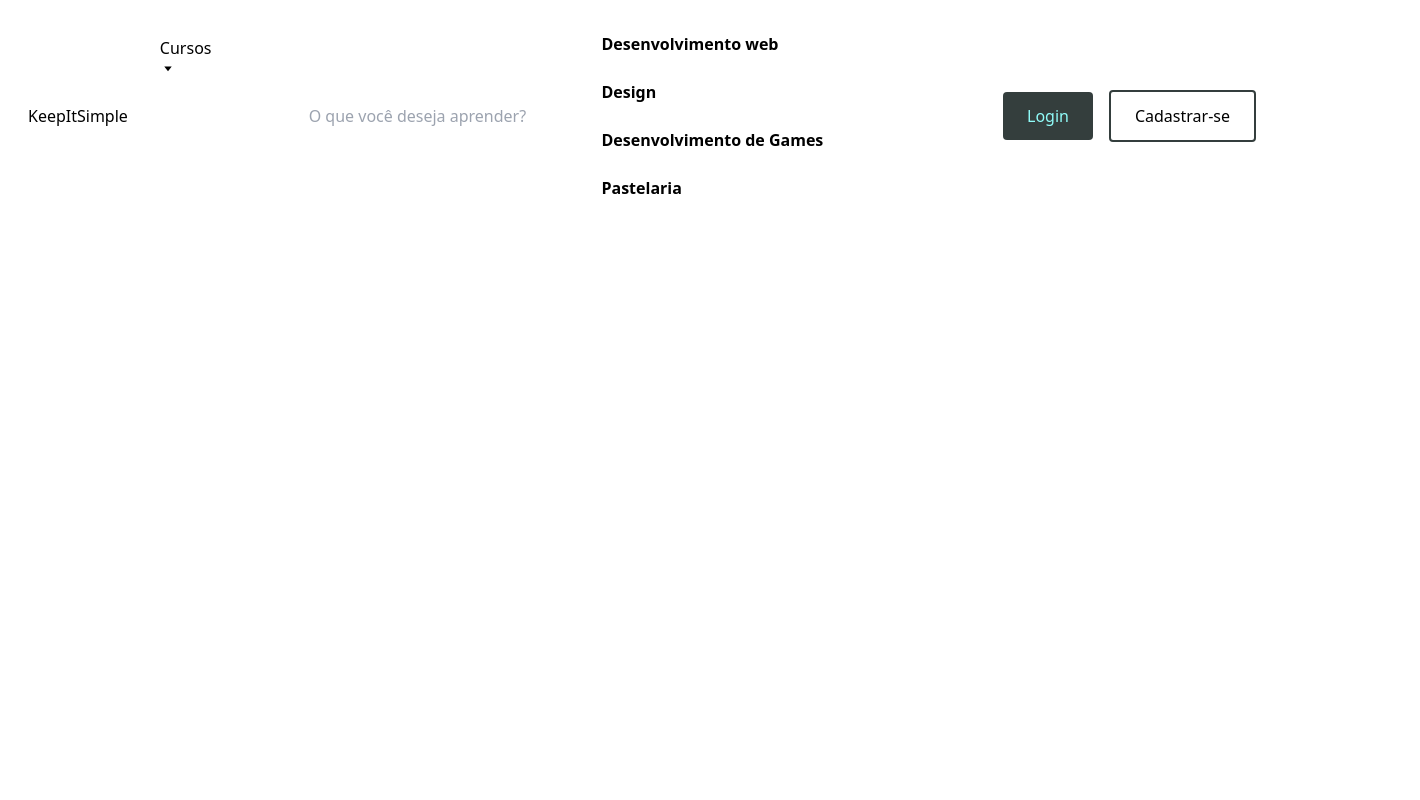
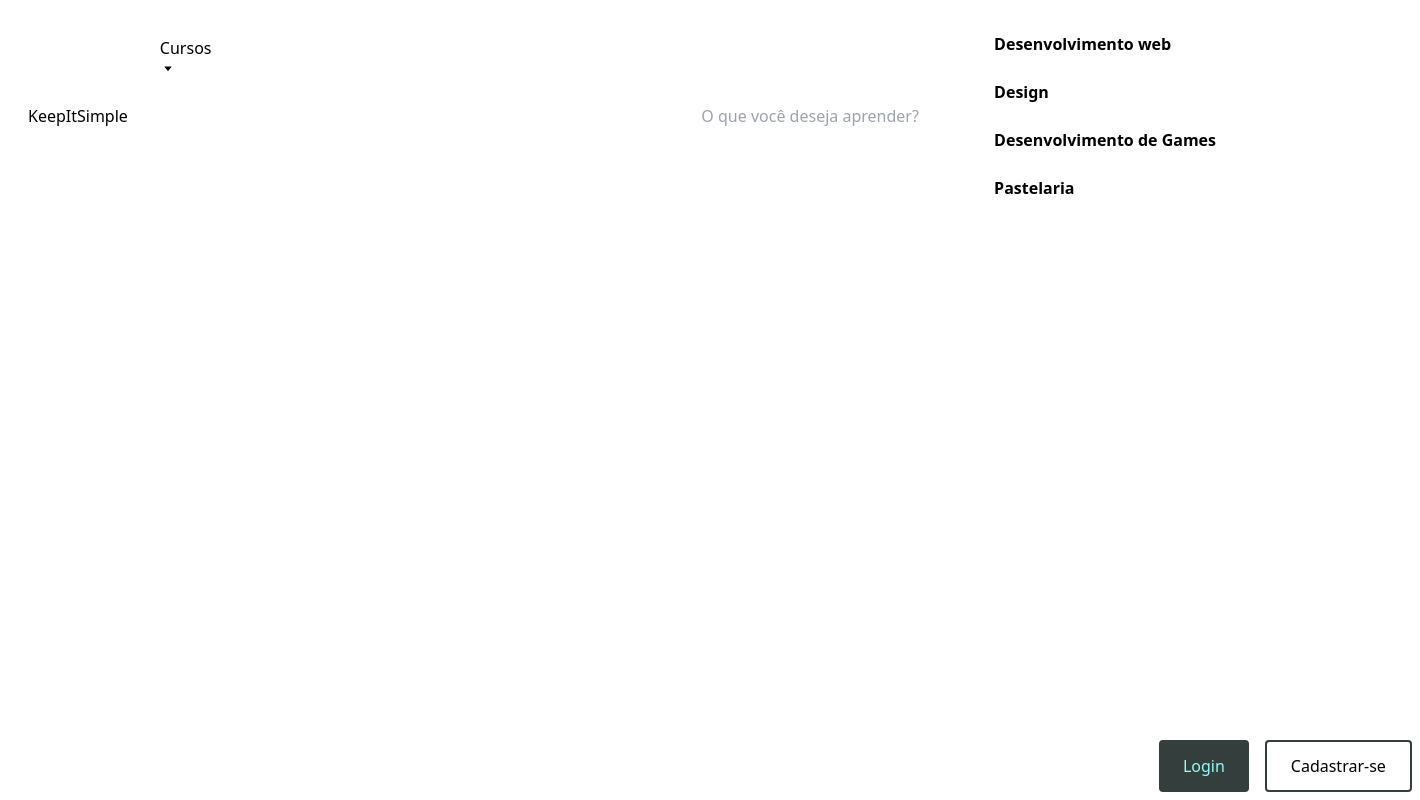
Before and after one commit to patrickWarley/KeepItSimple, a React (Vite) app: page / in a window 1280 px wide. Shown: the whole page, 1420 px wide, since content can reach past the window. Built offline with nearby package versions, Linux system fonts and the light colour scheme.

Commit message:
Login and register button were aligned :d

```diff
--- a/src/assets/components/NavBar/index.tsx
+++ b/src/assets/components/NavBar/index.tsx
@@ -20,7 +20,9 @@ const NavBar = () => {
       title: 'Pastelaria',
       courses: ['Flango', 'Carne', 'Queijo']
     }
-  ]
+  ];
+
+  const buttonClassNames = "p-0 inline-block md:w-auto rounded px-6 py-3 m-2";
 
   type Props = {
     className: string
@@ -59,10 +61,11 @@ const NavBar = () => {
           <li className="block p-2 m-2 hover:text-blue-200"> <a href="#"></a></li>
 
         </ul>
-
-        <div className=" md:w-4/12 md:flex md:flex-row flex-col flex md:place-content-end items-center ">
-          <button className="p-0 w-11/12 inline-block md:w-auto rounded px-6 py-3 m-2 bg-main text-secondary hover:underline ">Login</button>
-          <button className="p-0 w-11/12 inline-block md:w-auto rounded px-6 py-3 m-2 border-main border-2 hover:underline">Cadastrar-se</button>
+        <div className="fixed w-full bottom-0 md:absolute">
+          <div className="flex justify-center md:w-full md:flex md:flex-row flex-col md:place-content-end">
+            <button className={`${buttonClassNames} bg-main text-secondary hover:underline`} >Login</button>
+            <button className={`${buttonClassNames} border-main border-2 hover:underline`}>Cadastrar-se</button>
+          </div>
         </div>
       </div >
     );
```
